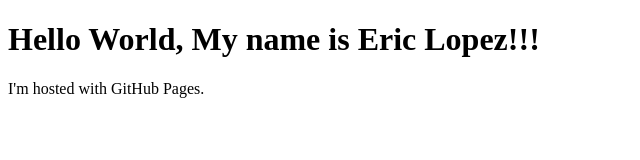
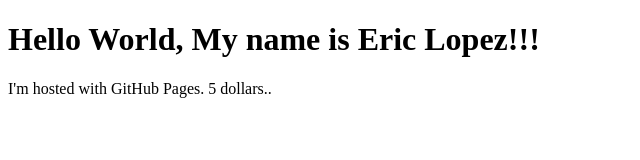
Before and after one commit to ericlopez0/ericlopez0.github.io, a plain HTML site: page index.html in a window 1280 px wide. Shown: the full height of the page, 0-640 px from the left. Drawn offline with Linux system fonts and the light colour scheme.

Commit message:
Update index.html

```diff
--- a/index.html
+++ b/index.html
@@ -2,6 +2,6 @@
 <html>
 <body>
 <h1>Hello World, My name is Eric Lopez!!!</h1>
-<p>I'm hosted with GitHub Pages.</p>
+<p>I'm hosted with GitHub Pages. 5 dollars..</p>
 </body>
 </html>
```
